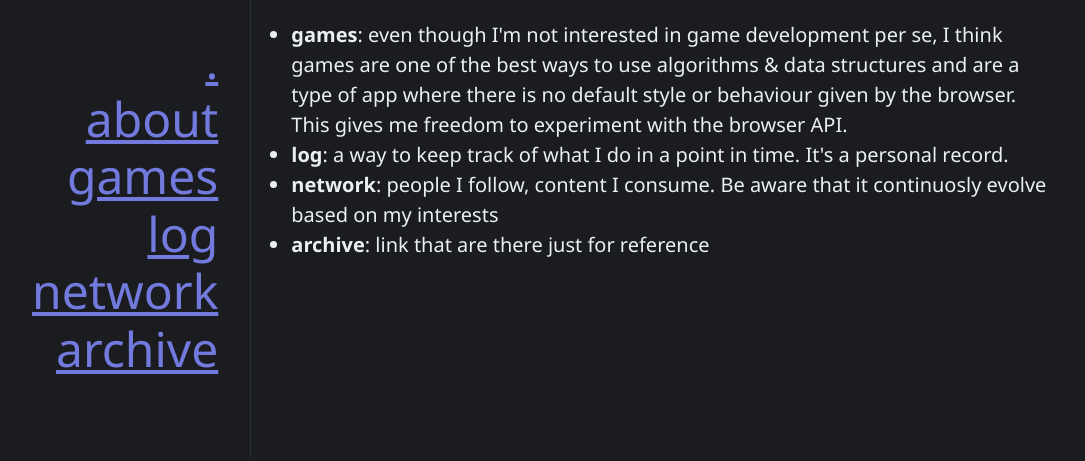
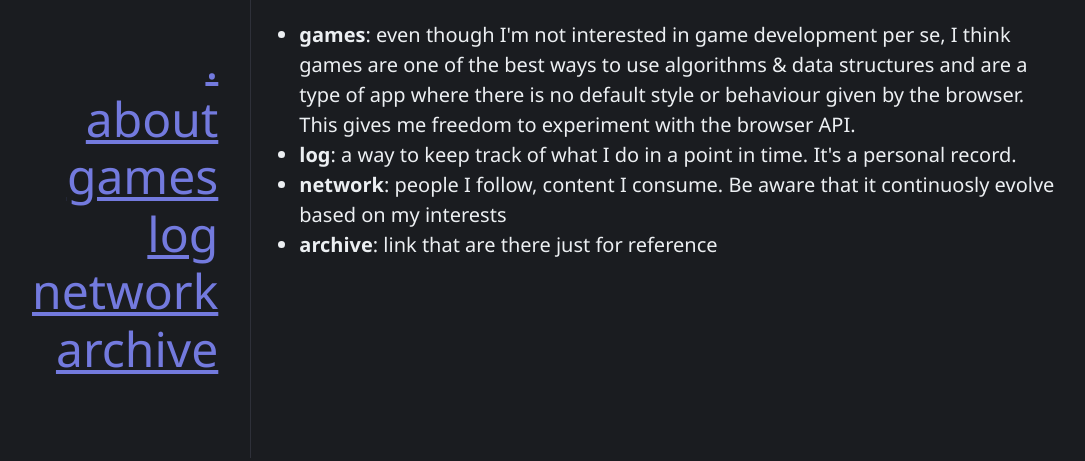
Before and after one commit to AlessandroTambellini/alessandrotambellini.github.io, a plain HTML site: page index.html in a window 1280 px wide. Shown: the whole page, without its empty margins (40-1125 px from the left). Drawn offline with Linux system fonts and the light colour scheme.

Commit message:
add a bit of inline-padding to the main content of a page

```diff
--- a/style/universal.css
+++ b/style/universal.css
@@ -86,7 +86,8 @@ main {
     /* This padding is to let the text at the bottom of the page not be covered by the #website-nav-btn */
     padding-bottom: calc(var(--website-nav-btn-size) + var(--website-nav-btn-margin));
     width: 100%;
-    max-width: 800px;
+    padding-inline: .5em;
+    max-width: calc(800px + 2*.5em);
 }
 
 #website-nav {
```
